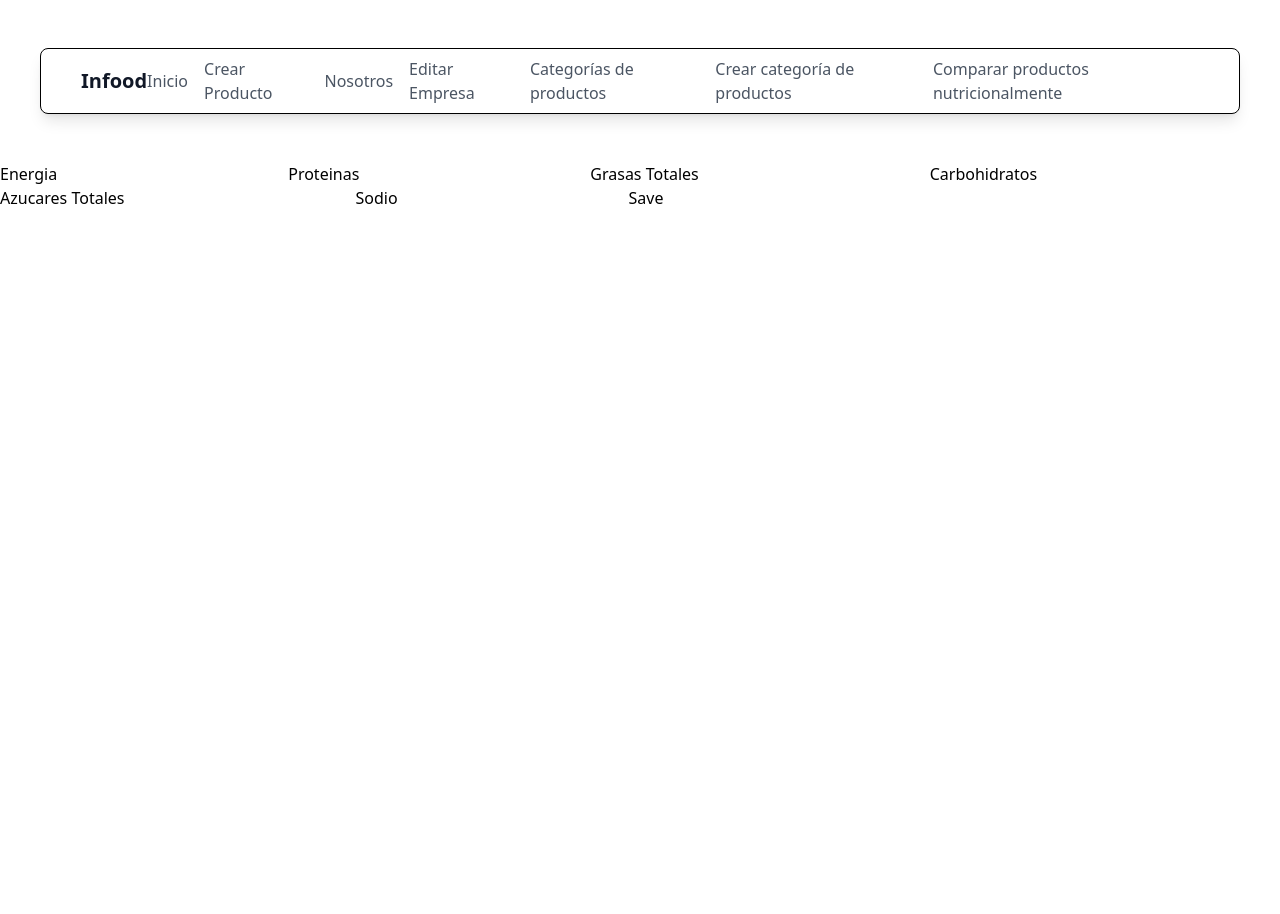
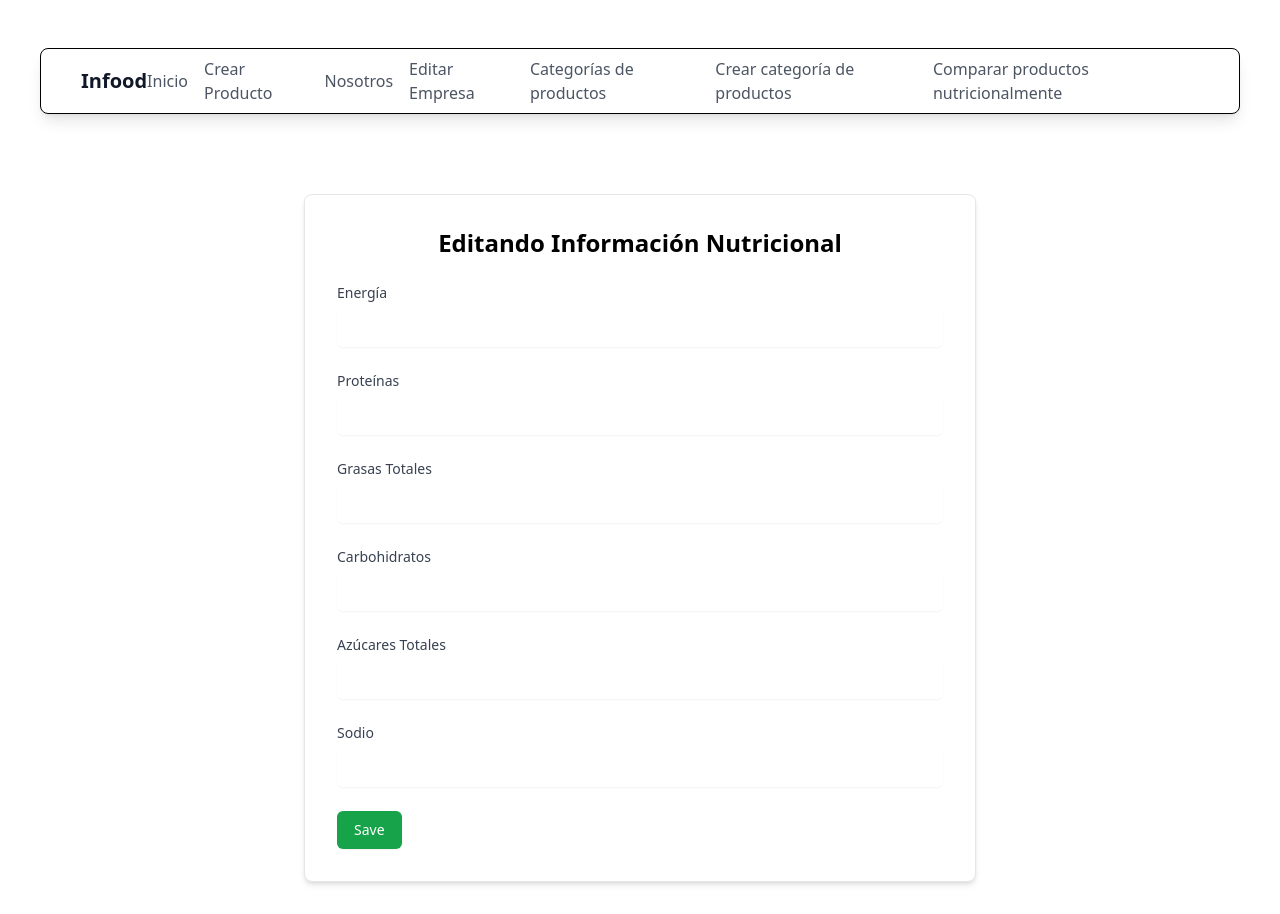
Before and after one commit to Rest02/Blog-MERN, a React (Vite) app in the folder client/: page /infNutricional/1 in a window 1280 px wide. Before the commit the page ends 800 px from the top, so only its background shows below. Built offline with nearby package versions, Linux system fonts and the light colour scheme; no server answers; the HTML template or start-up script is replaced by a standard one.

Commit message:
1.4.7 Creando el componente de informacion nutricional con estilos

```diff
--- a/client/src/pages/InfNutricionalPage.jsx
+++ b/client/src/pages/InfNutricionalPage.jsx
@@ -2,7 +2,6 @@
 import { Formik, Form } from "formik";
 import { useNavigate, useParams } from "react-router-dom";
 import { useInfood } from "../Context/Context";
-
 
 function InfNutricionalPage() {
   const {
@@ -13,9 +12,9 @@
   } = useInfood();
 
   const params = useParams();
-  const navigate = useNavigate()
+  const navigate = useNavigate();
 
-  const [informacionNutricional, setinformacionNutricional] = useState({
+  const [informacionNutricional, setInformacionNutricional] = useState({
     energia: "",
     proteinas: "",
     grasaTotal: "",
@@ -31,10 +30,9 @@
       }
     }
     loadProducto();
-  }, []);
+  }, [params.id, getOneInfNutricional]);
 
   useEffect(() => {
-    console.log(infNutricional);
     if (infNutricional && infNutricional.length > 0) {
       const nutricionalData = {
         energia: infNutricional[0].energia,
@@ -44,65 +42,125 @@
         azucaresTotal: infNutricional[0].azucaresTotal,
         sodio: infNutricional[0].sodio,
       };
-      console.log(nutricionalData)
-      setinformacionNutricional(nutricionalData);
+      setInformacionNutricional(nutricionalData);
     }
   }, [infNutricional]);
 
   return (
-    <div>
+    <div className="flex justify-center items-center mt-8 mb-8">
+      <div className="w-full max-w-2xl bg-white shadow-md rounded-lg p-8 border border-gray-200">
+        <h1 className="text-2xl font-semibold mb-6 text-center">
+          {params.id ? "Editando Información Nutricional" : "Creando Información Nutricional"}
+        </h1>
         <Formik
           initialValues={informacionNutricional}
           enableReinitialize={true}
           onSubmit={async (values) => {
-          if (infNutricional.length>0) {
+            if (infNutricional.length > 0) {
               await updateInfNutricional(params.id, values);
-            alert("Has actualizado los valores de Inf Nutricional")
-            // navigate(`/EditarinfNutricional/${params.id}`)
-
-          }else{
+              alert("Has actualizado los valores de Información Nutricional");
+            } else {
               await creandoInformacionNutricional(params.id, values);
-            navigate("/")
-
+              navigate("/");
             }
           }}
         >
           {({ handleChange, handleSubmit, values }) => (
-          <Form encType="multipart/form-data" onSubmit={handleSubmit}>
-            <label>Energia</label>
-            <input type="number" name="energia" onChange={handleChange}
-            value={values.energia}/>
+            <Form
+              encType="multipart/form-data"
+              onSubmit={handleSubmit}
+              className="space-y-6"
+            >
+              <div>
+                <label className="block text-sm font-medium text-gray-700">
+                  Energía
+                </label>
+                <input
+                  type="number"
+                  name="energia"
+                  onChange={handleChange}
+                  value={values.energia}
+                  className="mt-1 block w-full rounded-md border-gray-300 shadow-sm p-2"
+                />
+              </div>
 
-            <label>Proteinas</label>
-            <input type="number" name="proteinas" onChange={handleChange}
-            value={values.proteinas} />
+              <div>
+                <label className="block text-sm font-medium text-gray-700">
+                  Proteínas
+                </label>
+                <input
+                  type="number"
+                  name="proteinas"
+                  onChange={handleChange}
+                  value={values.proteinas}
+                  className="mt-1 block w-full rounded-md border-gray-300 shadow-sm p-2"
+                />
+              </div>
 
-            <label>Grasas Totales</label>
-            <input type="number" name="grasaTotal" onChange={handleChange}
-            value={values.grasaTotal} />
+              <div>
+                <label className="block text-sm font-medium text-gray-700">
+                  Grasas Totales
+                </label>
+                <input
+                  type="number"
+                  name="grasaTotal"
+                  onChange={handleChange}
+                  value={values.grasaTotal}
+                  className="mt-1 block w-full rounded-md border-gray-300 shadow-sm p-2"
+                />
+              </div>
 
-            <label>Carbohidratos</label>
-            <input type="number" name="carbohidratos" onChange={handleChange}
-            value={values.carbohidratos}/>
+              <div>
+                <label className="block text-sm font-medium text-gray-700">
+                  Carbohidratos
+                </label>
+                <input
+                  type="number"
+                  name="carbohidratos"
+                  onChange={handleChange}
+                  value={values.carbohidratos}
+                  className="mt-1 block w-full rounded-md border-gray-300 shadow-sm p-2"
+                />
+              </div>
 
-            <label>Azucares Totales</label>
+              <div>
+                <label className="block text-sm font-medium text-gray-700">
+                  Azúcares Totales
+                </label>
                 <input
                   type="number"
                   name="azucaresTotal"
                   onChange={handleChange}
                   value={values.azucaresTotal}
+                  className="mt-1 block w-full rounded-md border-gray-300 shadow-sm p-2"
                 />
+              </div>
 
-            <label>Sodio</label>
-            <input type="number" name="sodio" onChange={handleChange}
-            value={values.sodio}/>
+              <div>
+                <label className="block text-sm font-medium text-gray-700">
+                  Sodio
+                </label>
+                <input
+                  type="number"
+                  name="sodio"
+                  onChange={handleChange}
+                  value={values.sodio}
+                  className="mt-1 block w-full rounded-md border-gray-300 shadow-sm p-2"
+                />
+              </div>
 
-            {/* Para que funcione es importante poner el id del producto , aún no lo he echo */}
-
-            <button type="submit">Save</button>
+              <div>
+                <button
+                  type="submit"
+                  className="inline-flex justify-center py-2 px-4 border border-transparent shadow-sm text-sm font-medium rounded-md text-white bg-green-600 hover:bg-green-700 focus:outline-none focus:ring-2 focus:ring-offset-2 focus:ring-green-500"
+                >
+                  Save
+                </button>
+              </div>
             </Form>
           )}
         </Formik>
+      </div>
     </div>
   );
 }
```
Lines whose indentation alone changed are shown as unchanged.
